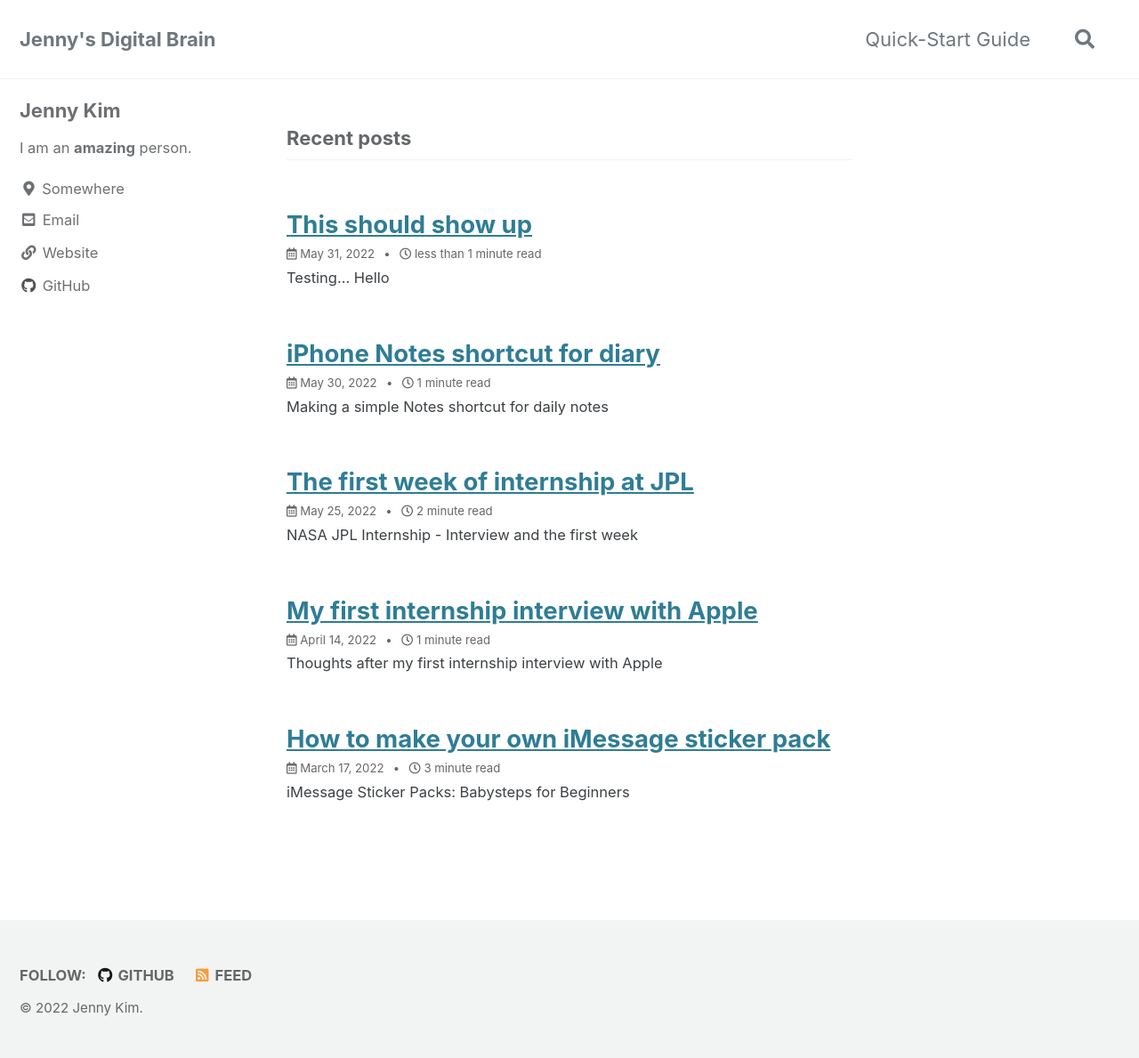
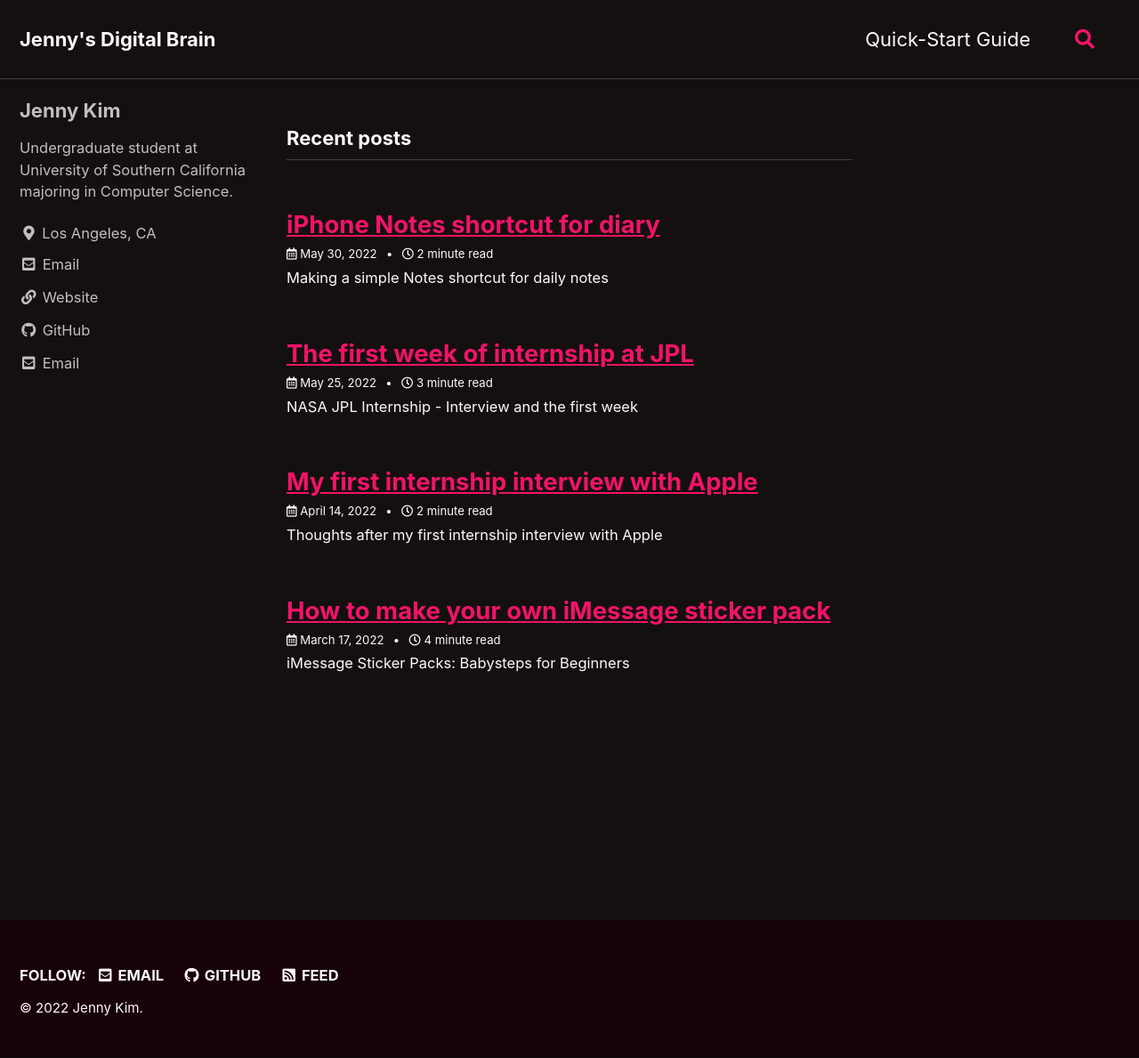
Before and after one commit to jenniverse/jennybrain.com, a Jekyll site: the page built from index.html, in a window 1280 px wide and 1189 px high. Shown: the whole window at 89% size. Built offline with Jekyll 4.4.1, drawn with Linux system fonts in a browser that asks for light colours; cached includes are drawn as plain includes; the list of posts is cut into pages by our own code.

Commit message:
changed color and profile

```diff
--- a/_config.yml
+++ b/_config.yml
@@ -12,7 +12,7 @@
 
 # theme                  : "minimal-mistakes-jekyll"
 # remote_theme           : "mmistakes/minimal-mistakes"
-minimal_mistakes_skin    : "default" # "air", "aqua", "contrast", "dark", "dirt", "neon", "mint", "plum", "sunrise"
+minimal_mistakes_skin    : "neon" # "default", "air", "aqua", "contrast", "dark", "dirt", "neon", "mint", "plum", "sunrise"
 
 # Site Settings
 locale                   : "en-US"
@@ -28,7 +28,7 @@
 logo                     : # path of logo image to display in the masthead, e.g. "/assets/images/88x88.png"
 masthead_title           : # overrides the website title displayed in the masthead, use " " for no title
 # breadcrumbs            : false # true, false (default)
-words_per_minute         : 200
+words_per_minute         : 150
 comments:
   provider               : # false (default), "disqus", "discourse", "facebook", "staticman", "staticman_v2", "utterances", "giscus", "custom"
   disqus:
@@ -107,9 +107,9 @@
 author:
   name             : "Jenny Kim"
   avatar           : # path of avatar image, e.g. "/assets/images/bio-photo.jpg"
-  bio              : "I am an **amazing** person."
-  location         : "Somewhere"
-  email            :
+  bio              : "Undergraduate student at University of Southern California majoring in Computer Science."
+  location         : "Los Angeles, CA"
+  email            : "jkim4020@usc.edu"
   links:
     - label: "Email"
       icon: "fas fa-fw fa-envelope-square"
@@ -139,6 +139,9 @@
     # - label: "Facebook"
     #   icon: "fab fa-fw fa-facebook-square"
     #   # url:
+    - label: "Email"
+      icon: "fas fa-fw fa-envelope-square"
+      url: "mailto:jkim4020@usc.edu"
     - label: "GitHub"
       icon: "fab fa-fw fa-github"
       url: "https://github.com/jenniverse"
--- a/_posts/2022-05-31-testing.markdown
+++ /dev/null
@@ -1,8 +0,0 @@
----
-layout: post
-title:  "This should show up"
-# date:   2022-05-30 00:16:00 -0800
-# categories: iPhone Shorcut Notes Journal Diary
----
-# Testing...
-Hello
```
